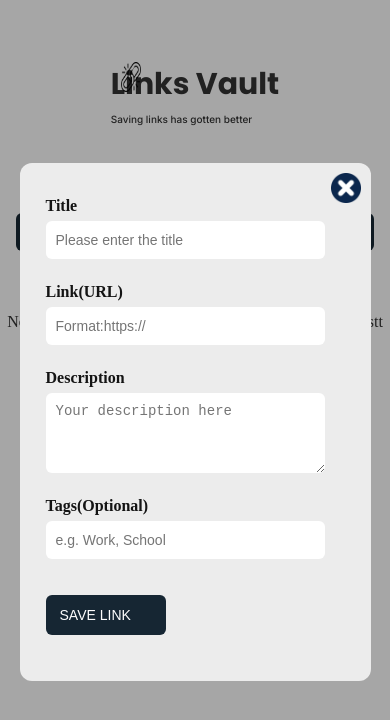
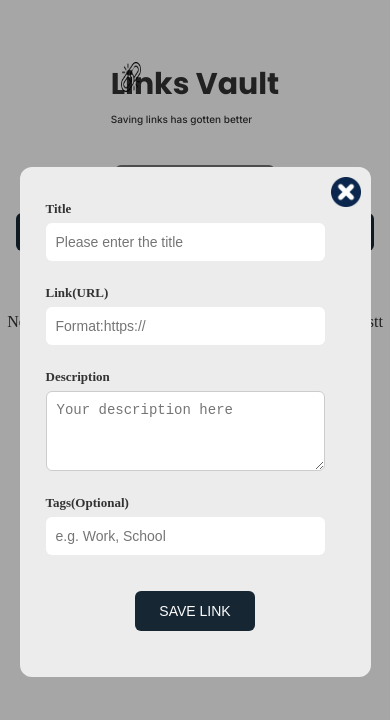
Before and after one commit to Karabo-Merinah/links-vault, a React (Vite) app: page / in a window 390 px wide. Both pictures are taken after typing "Sample" into the empty fields and a click on the button "Add a link". Shown: the top 720 px of the page. Built offline with nearby package versions, Linux system fonts and the light colour scheme.

Commit message:
Fixed the styling of add link form ,responsiveness and added comments where needed

```diff
--- a/src/App.tsx
+++ b/src/App.tsx
@@ -27,6 +27,7 @@
 
 let notificationTimer:number | undefined
 const showPopUp=(message:string)=>{
+  //cancels any notifications still counting down before starting anew one
   if(notificationTimer !==undefined){
     clearTimeout(notificationTimer)
   }
@@ -37,6 +38,7 @@
   },5000)
 }
 
+//Loads a ny previously saved links from localstorage when rendering
 useEffect(() => {
   const storedItems = localStorage.getItem("list")
   if(storedItems){
@@ -58,6 +60,7 @@
   setShowAddForm(false)
   showPopUp("Link added!")
 }
+//Filters the list by  title,url,description or tag on the search bar
 const SearchLinkInfo=()=>{
   if(searchWord.length === 0){
     return list
@@ -93,6 +96,7 @@
   setEdittingInputs(null)
   showPopUp("Link updated!")
 }
+//Shows confirmation dialog before deleting
 const DeleteLinkInfo = (id: string) => {
  setDeleteId(id)
   }
@@ -113,6 +117,8 @@
   setEdittingInputs(link)
   setShowAddForm(true)
 }
+
+//Shows what is inside the overlay
 
 let overlayContent = null
 
--- a/src/components/Button/Button.tsx
+++ b/src/components/Button/Button.tsx
@@ -1,40 +1,42 @@
 
-type ButtonProps={
-    text?:string,
-    icon?:string,
-    onClick?:()=>void,
-    variant?:"filled" | "outlined",
-    className?:string,
-    type?:"button"|"submit"
+type ButtonProps = {
+    text?: string,
+    icon?: string,
+    onClick?: () => void,
+    variant?: "filled" | "outlined",
+    className?: string,
+    type?: "button" | "submit"
 
 }
 
-export const Button:React.FC<ButtonProps> = ({text,icon,onClick,variant,className,type}) => {
+export const Button: React.FC<ButtonProps> = ({ text, icon, onClick, variant, className, type }) => {
 
     let buttonClass = 'btn'
 
-    if(variant === "filled"){
+    //Add the variant specific class for either filled or outlined on base of btn styling
+    if (variant === "filled") {
         buttonClass = buttonClass + ' btn-filled'
     }
-    if(variant === "outlined"){
+    if (variant === "outlined") {
         buttonClass = buttonClass + ' btn-outlined'
     }
-    if(className){
+    //gives more styling to the parent
+    if (className) {
         buttonClass = buttonClass + ' ' + className
     }
     let buttonType: "button" | "submit" = "button"
-
-    if(type === "submit"){
-      buttonType='submit'
+    //defaults to a plain button unless using the submit button
+    if (type === "submit") {
+        buttonType = 'submit'
     }
-    else{
-        buttonType='button'
+    else {
+        buttonType = 'button'
     }
 
     return (
-    <button type={buttonType} className={buttonClass} onClick={onClick}>
-        {icon && <img src={icon} className="btn-icon"/>}
-        {text && <span>{text}</span>}
-    </button>
-  )
+        <button type={buttonType} className={buttonClass} onClick={onClick}>
+            {icon && <img src={icon} className="btn-icon" />}
+            {text && <span>{text}</span>}
+        </button>
+    )
 }
--- a/src/components/CardDisplay/CardDisplay.tsx
+++ b/src/components/CardDisplay/CardDisplay.tsx
@@ -13,6 +13,7 @@
   return (
     <tr className='card'>
       <td className='title'>{link.title}</td>
+      {/* title shows the full description when hovered over as it is truncated */}
       <td className='description' title={link.description}>{link.description}</td>
       <td className='url'>
       <a href={link.url} target="_blank" className='url'>{link.url}</a>
--- a/src/components/FormField/FormField.tsx
+++ b/src/components/FormField/FormField.tsx
@@ -5,7 +5,7 @@
   label: string
   children: React.ReactNode
 }
-
+//Combines the label,input and textarea used by every field in LinkForm
 export const FormField: React.FC<FormFieldProps> = ({ label, children }) => {
   return (
     <div className='form-field'>
--- a/src/components/LinkForm/LinkForm.tsx
+++ b/src/components/LinkForm/LinkForm.tsx
@@ -62,7 +62,7 @@
 
   return isValid
 }
-
+//Fills in the form with existing link information and run once when previous inputs changes
 useEffect(()=>{
   if(prevInputs){
     setTitle(prevInputs.title)
@@ -78,6 +78,7 @@
   if (!isValid) {
     return
   }
+  //turns the comma separated tag input into an array by trimming white spaces and dropping empty entries .
     const tags=tag.split(",").map((input) => input.trim()).filter((input) => input!=="")
     onSubmit(title,url,description,tags)
      setTitle("")
--- a/src/components/ReadList/ReadList.tsx
+++ b/src/components/ReadList/ReadList.tsx
@@ -16,10 +16,12 @@
 export const ReadList:React.FC<List> = ({list,onDelete,onEdit,searchWord,onAddClick}) => {
 
     if(list.length === 0){
+      //When user searches for non existing link information show this fallback
     if(searchWord.trim().length > 0){
         return <Texts variant={'h3'} className='no-match'>No links match <b style={{color:"black"}}>{searchWord}</b>, try adding it since it doesn't existt</Texts>
       } else {
         return(
+          //First user render show empty state   with button to create one link
         <div className='empty-list'>
           <img src={illustration} alt="add link illustration" className='empty-link-illustration'></img>
         <Texts variant={'h3'} className='no-links'>Oh no, you currently do not have any saved links.</Texts>
@@ -31,6 +33,7 @@
     }
   return(
    <>
+   {/* Render the saved links as a table */}
    <div className='table'>
     <table className='title-headings'>
     <thead>
--- a/src/index.css
+++ b/src/index.css
@@ -200,6 +200,7 @@
   padding-bottom:12px;
   padding-top:12px;
   display:flex;
+  justify-content: center;
   cursor:pointer;
 }
 .submit-btn{
@@ -207,7 +208,13 @@
   padding-bottom:12px;
   padding-top:12px;
   width:120px;
+  justify-content: center;
+  align-items: center;
   cursor:pointer;
+}
+.submit-btn:disabled{
+  background-color: #8a8a8a;
+  cursor:not-allowed;
 }
 .submit-btn:hover{
   background-color: #333;
@@ -220,20 +227,33 @@
 }
 .inputs-styling{
   border-radius: 6px;
-  outline:none;
+  outline-style:none;
   border-style: none;
+  border-width: 1px;
+  border-color: #cccccc;
   height:38px;
   width:100%;
   padding:0 10px;
   font-size: 14px;
+  transition-property: border-color;
+  transition-duration: 0.15s;
+}
+.inputs-styling:focus{
+  border-color: #162633;
 }
 .description-input{
   height:auto;
   min-height:80px;
   padding-top:10px;
   padding-bottom:10px;
+  border-radius: 6px;
+  border-style: solid;
+  border-color: #cccccc;
   resize: vertical;
   color:rgb(20,20,20);
+}
+.description-input:focus{
+  border-color: #162633;
 }
 .form-field{
   display: flex;
@@ -242,6 +262,11 @@
   padding-right:20px;
   justify-content: space-between;
   color:rgb(20,20,20);
+}
+.form-field label{
+  font-size: 13px;
+  font-weight: bold;
+  color:#333333;
 }
 .table{
   width:100%;
@@ -271,8 +296,9 @@
 }
 .error-text {
   display: block;
+  font-size: 12px;
   color: rgb(243, 7, 19);
-  margin-top: 4px;
+  margin-top: 6px;
 }
 
 .url{
@@ -285,6 +311,7 @@
 
 .title-headings{
   width:100%;
+  min-width: 600px;
   border-radius:10px;
   border:none;
   margin:24px auto;
@@ -576,7 +603,7 @@
   .description{
     max-width: 90px;
   }
-  .title, .tag.description{
+  .title, .tag,.description{
     font-size: 12px;
     padding: 8px 6px;
   }
```
Also changed, not shown: src/components/Overlay/Overlay.tsx (+5 -4 lines).
